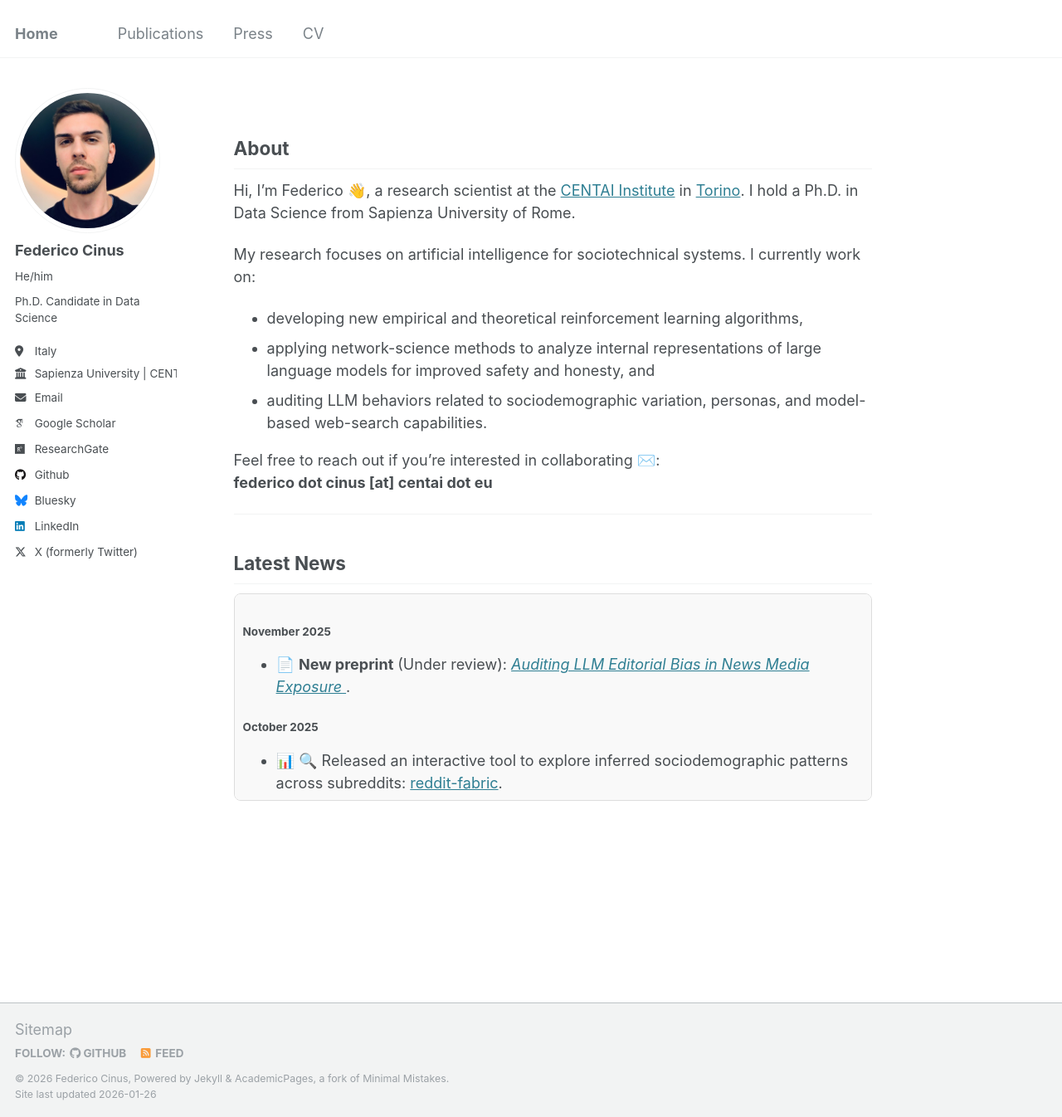
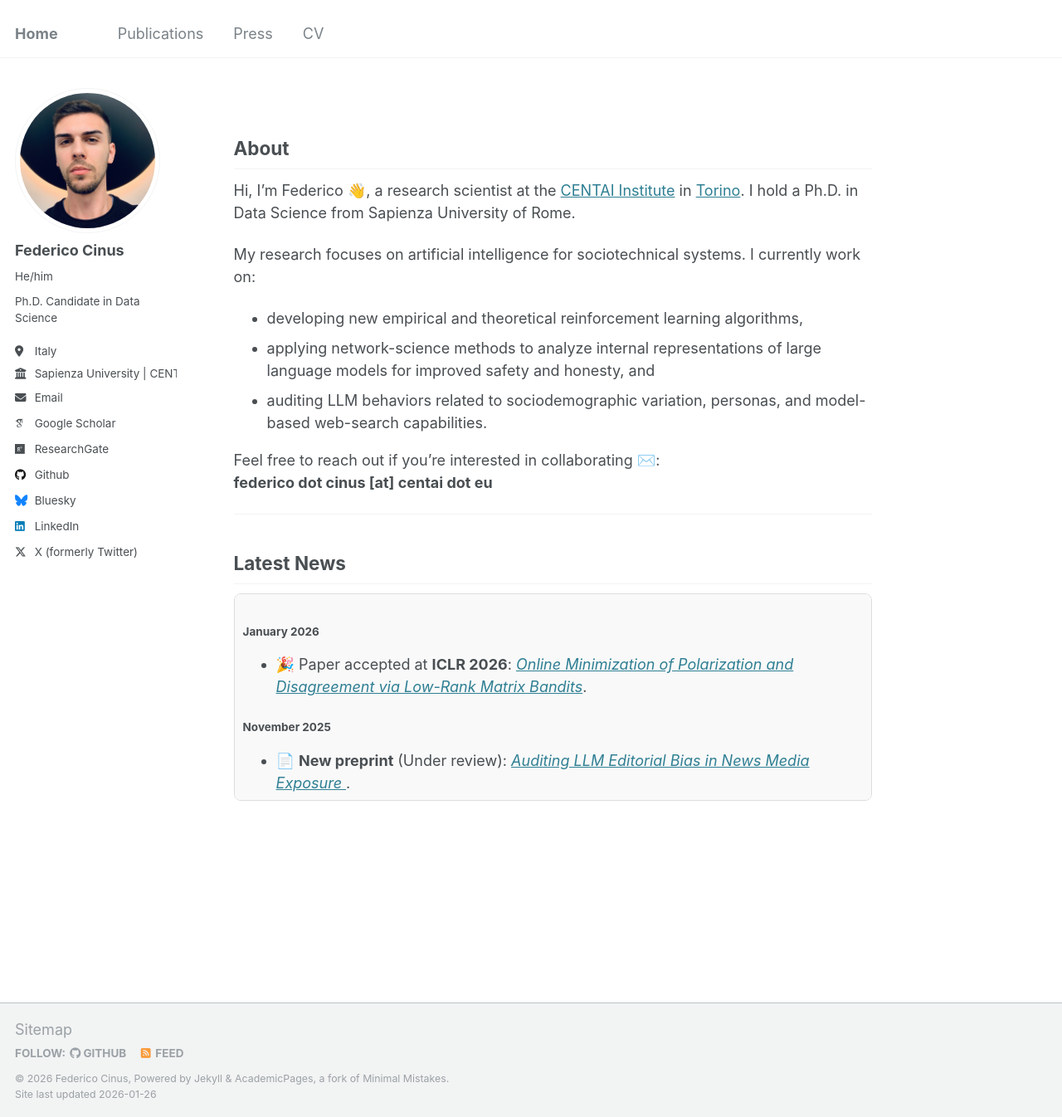
Before and after one commit to FedericoCinus/website, a Jekyll site: the page built from _pages/about.md, in a window 1280 px wide and 1346 px high. Shown: the whole window at 83% size. Built offline with Jekyll 4.4.1, drawn with Linux system fonts in a browser that asks for light colours; some web fonts are replaced.

Commit message:
Update about.md

```diff
--- a/_pages/about.md
+++ b/_pages/about.md
@@ -26,6 +26,10 @@ Feel free to reach out if you’re interested in collaborating ✉️:
 
 <div style="max-height: 250px; overflow-y: auto; padding: 10px; border: 1px solid #ddd; background: #f9f9f9; border-radius: 8px;">
 
+<h4>January 2026</h4>
+<ul>
+  <li>🎉 Paper accepted at <b>ICLR 2026</b>: <a href="[https://link.springer.com/article/10.1140/epjds/s13688-025-00568-4?utm_source=rct_congratemailt&utm_medium=email&utm_campaign=oa_20250716&utm_content=10.1140/epjds/s13688-025-00568-4](https://arxiv.org/abs/2510.00803)" target="_blank"><em>Online Minimization of Polarization and Disagreement via Low-Rank Matrix Bandits</em></a>.</li>
+</ul>
 
 <h4>November 2025</h4>
 <ul>
```
